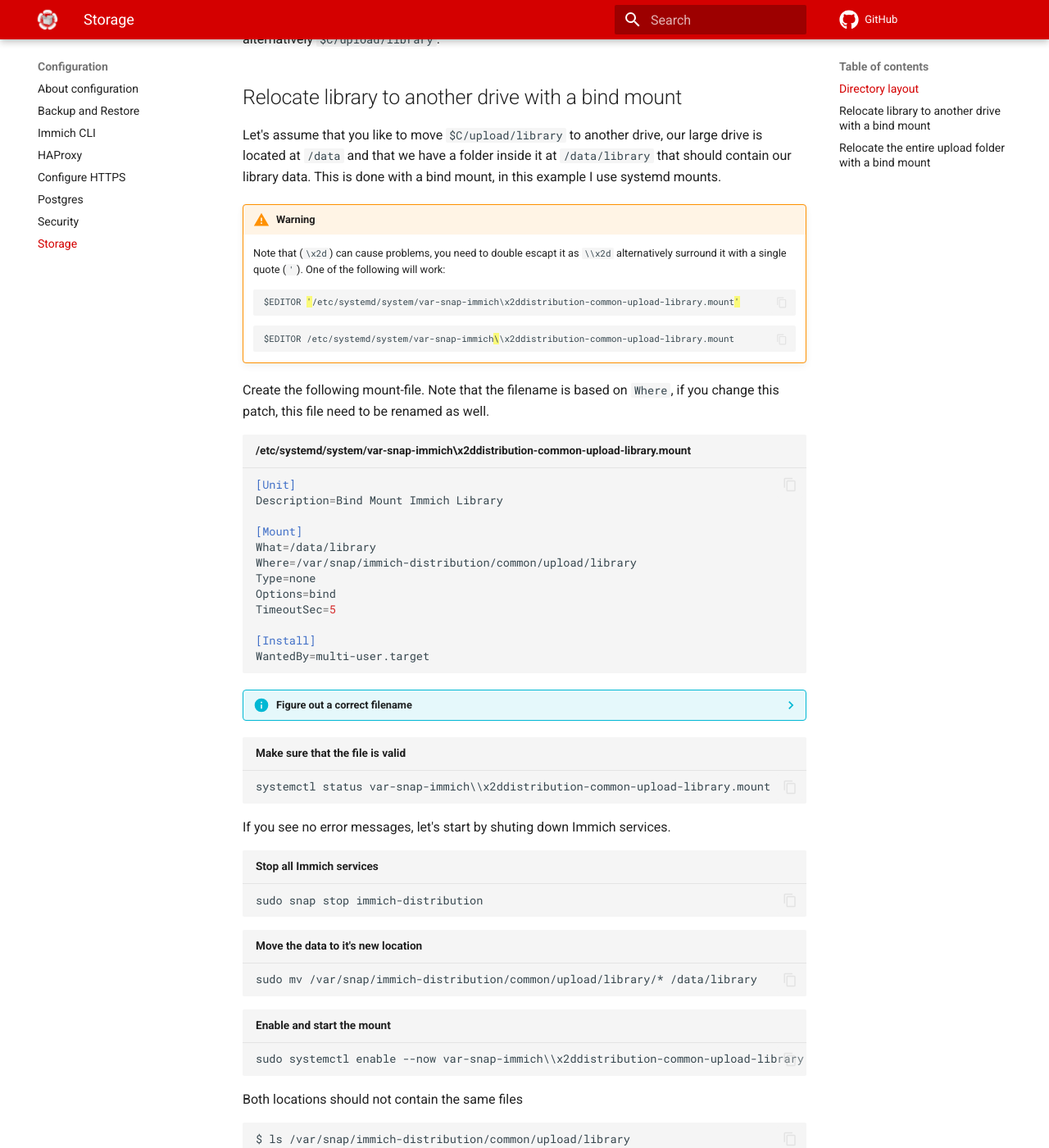
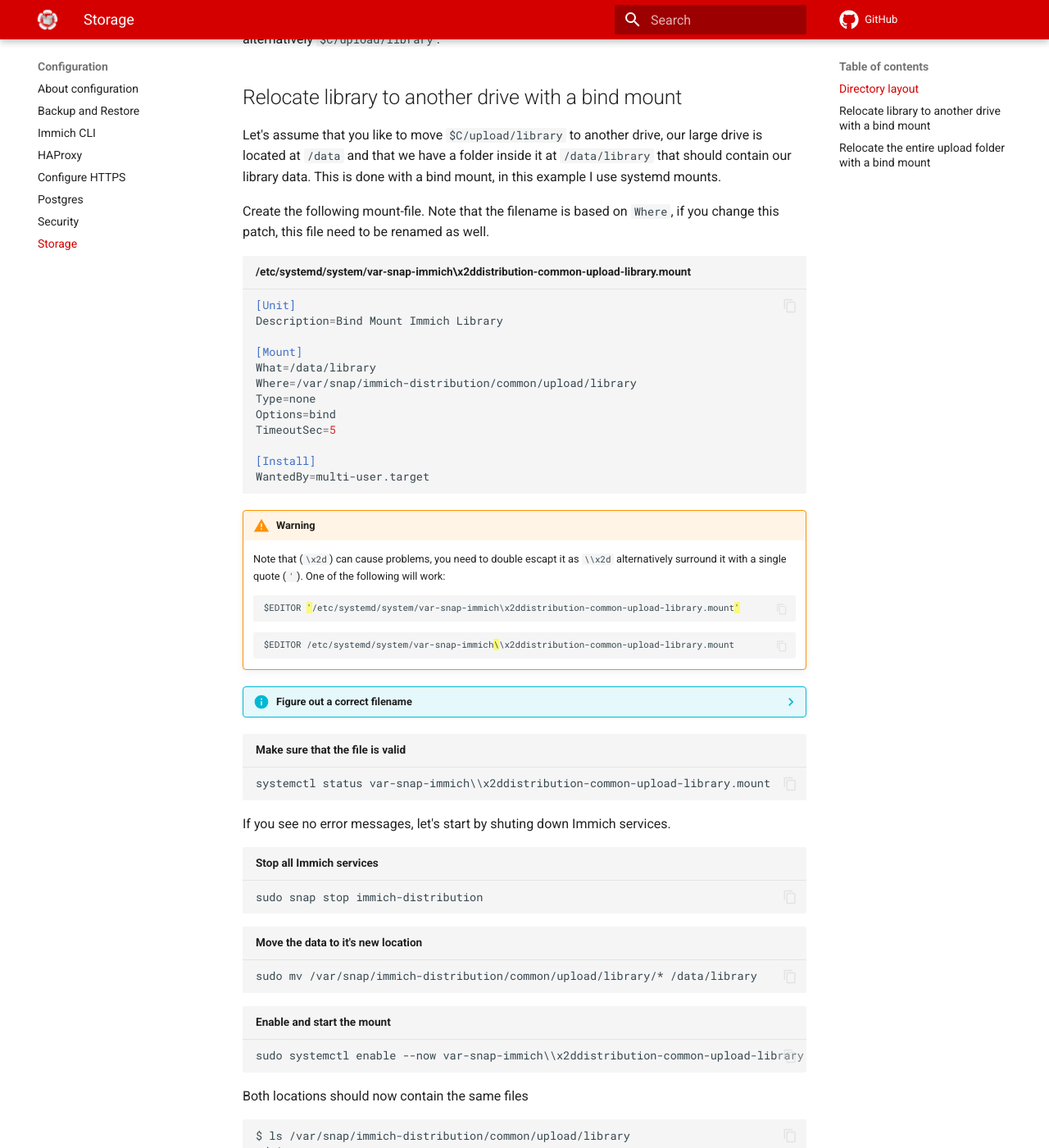
Before and after one commit to nsg/immich-distribution, an MkDocs documentation site: the page built from docs/docs/configuration/storage.md, in a window 1280 px wide and 1400 px high, scrolled down 1298 px. Shown: the whole window at 82% size. Built offline with MkDocs 1.6.1 and Material for MkDocs 9.7.7, drawn with Linux system fonts in a browser that asks for light colours; comment, search, counter and statistics services are not loaded; some of the changed lines change nothing that is shown; some of the changed text lies outside the part shown.

Commit message:
Move things around, fix minor typos

````diff
--- a/docs/docs/configuration/storage.md
+++ b/docs/docs/configuration/storage.md
@@ -32,17 +32,6 @@
 
 Let's assume that you like to move `$C/upload/library` to another drive, our large drive is located at `/data` and that we have a folder inside it at `/data/library` that should contain our library data. This is done with a bind mount, in this example I use systemd mounts.
 
-!!! Warning
-    Note that (`\x2d`) can cause problems, you need to double escapt it as `\\x2d` alternatively surround it with a single quote (`'`). One of the following will work:
-
-    ```
-    $EDITOR {=='==}/etc/systemd/system/var-snap-immich\x2ddistribution-common-upload-library.mount{=='==}
-    ```
-
-    ```
-    $EDITOR /etc/systemd/system/var-snap-immich{==\==}\x2ddistribution-common-upload-library.mount
-    ```
-
 Create the following mount-file. Note that the filename is based on `Where`, if you change this patch, this file need to be renamed as well.
 
 ```toml title="/etc/systemd/system/var-snap-immich\x2ddistribution-common-upload-library.mount"
@@ -59,6 +48,17 @@
 [Install]
 WantedBy=multi-user.target
 ```
+
+!!! Warning
+    Note that (`\x2d`) can cause problems, you need to double escapt it as `\\x2d` alternatively surround it with a single quote (`'`). One of the following will work:
+
+    ```
+    $EDITOR {=='==}/etc/systemd/system/var-snap-immich\x2ddistribution-common-upload-library.mount{=='==}
+    ```
+
+    ```
+    $EDITOR /etc/systemd/system/var-snap-immich{==\==}\x2ddistribution-common-upload-library.mount
+    ```
 
 ??? Info "Figure out a correct filename"
     There is a built in command called `systemd-escape` that you can use to generate a correctly escaped string.
@@ -85,7 +85,7 @@
 sudo systemctl enable --now var-snap-immich\\x2ddistribution-common-upload-library.mount
 ```
 
-Both locations should not contain the same files
+Both locations should now contain the same files
 
 ```bash
 $ ls /var/snap/immich-distribution/common/upload/library
@@ -104,7 +104,7 @@
 ## Relocate the entire upload folder with a bind mount
 
 !!! Warning
-    This section assumes that you have read and understood the above section about library.
+    This section assumes that you have read and understood the above section.
 
 Stop Immich, move data to it's new location. Use this unitfile, note that the filename has changed, and `What` and `Where`. Enable and start it, and finally Immich.
 
````
